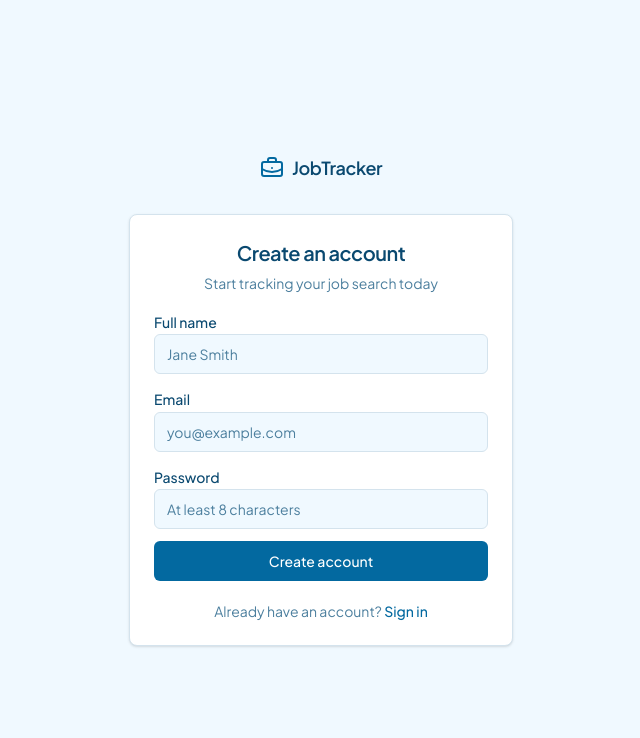
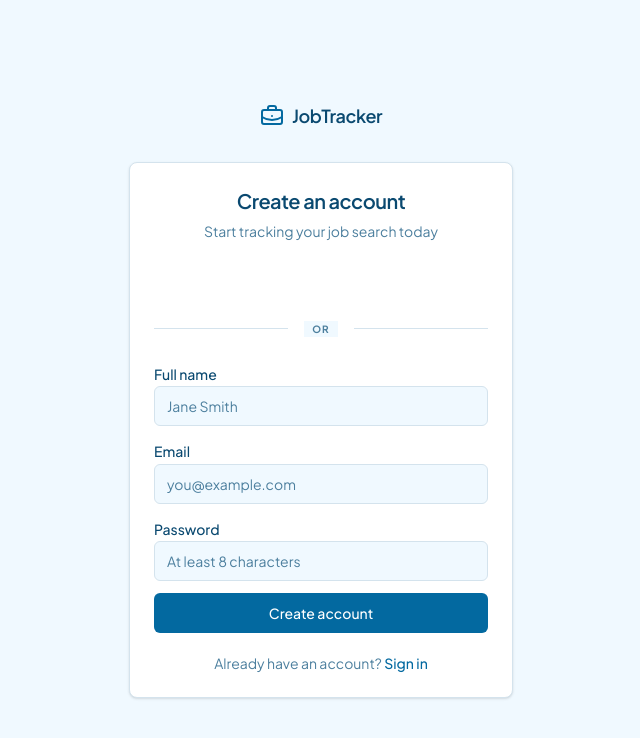
Before and after one commit to piyapathongron-art/jobTracker-frontend, a Next.js app: page /register in a window 1280 px wide. Shown: the top 738 px of the page, without its empty margins (319-959 px from the left). Built offline with nearby package versions, Linux system fonts and the light colour scheme; no server answers.

Commit message:
feat: integrate Google OAuth for user registration and login pages

```diff
--- a/app/layout.tsx
+++ b/app/layout.tsx
@@ -1,5 +1,6 @@
 import type { Metadata } from "next";
 import { Plus_Jakarta_Sans } from "next/font/google";
+import { GoogleOAuthProvider } from "@react-oauth/google";
 import "./globals.css";
 
 const jakarta = Plus_Jakarta_Sans({
@@ -21,7 +22,11 @@ export default function RootLayout({
 }>) {
   return (
     <html lang="en" className={`${jakarta.variable} h-full antialiased`}>
-      <body className="min-h-full flex flex-col">{children}</body>
+      <body className="min-h-full flex flex-col">
+        <GoogleOAuthProvider clientId={process.env.NEXT_PUBLIC_GOOGLE_CLIENT_ID || ""}>
+          {children}
+        </GoogleOAuthProvider>
+      </body>
     </html>
   );
 }
--- a/app/login/page.tsx
+++ b/app/login/page.tsx
@@ -16,6 +16,7 @@ import { Input } from "@/components/ui/input";
 import { Label } from "@/components/ui/label";
 import { Button } from "@/components/ui/button";
 import { BriefcaseBusiness, Loader2 } from "lucide-react";
+import { GoogleLogin } from "@react-oauth/google";
 import { api } from "@/lib/axios";
 import { useAuthStore } from "@/store/useAuthStore";
 import type { AuthUser } from "@/lib/types";
@@ -37,6 +38,25 @@ export default function LoginPage() {
   const [password, setPassword] = useState("");
   const [error, setError] = useState("");
   const [loading, setLoading] = useState(false);
+
+  async function handleGoogleSuccess(credentialResponse: any) {
+    setError("");
+    setLoading(true);
+    try {
+      const { data } = await api.post<LoginResponse>("/api/auth/google", {
+        token: credentialResponse.credential,
+      });
+      setAuth(data.token, data.user);
+      router.push("/dashboard");
+    } catch (err) {
+      if (axios.isAxiosError(err)) {
+        setError(err.response?.data?.error ?? "Google sign in failed.");
+      } else {
+        setError("Google sign in failed.");
+      }
+      setLoading(false);
+    }
+  }
 
   async function handleSubmit(e: React.FormEvent) {
     e.preventDefault();
@@ -84,6 +104,27 @@ export default function LoginPage() {
               </p>
             )}
 
+            <div className="flex flex-col items-center justify-center space-y-4">
+              <div className="w-full">
+                <GoogleLogin
+                  onSuccess={handleGoogleSuccess}
+                  onError={() => setError("Google sign in failed.")}
+                  useOneTap
+                  theme="outline"
+                  shape="rectangular"
+                  width="336"
+                />
+              </div>
+
+              <div className="relative w-full flex items-center gap-4 py-2">
+                <div className="h-px bg-border flex-1" />
+                <span className="text-[10px] uppercase font-bold text-muted-foreground tracking-widest bg-background px-2">
+                  OR
+                </span>
+                <div className="h-px bg-border flex-1" />
+              </div>
+            </div>
+
             <form onSubmit={handleSubmit} className="space-y-3">
               <div className="space-y-1.5">
                 <Label htmlFor="email">Email</Label>
--- a/app/register/page.tsx
+++ b/app/register/page.tsx
@@ -16,6 +16,7 @@ import { Input } from "@/components/ui/input";
 import { Label } from "@/components/ui/label";
 import { Button } from "@/components/ui/button";
 import { BriefcaseBusiness, Loader2 } from "lucide-react";
+import { GoogleLogin } from "@react-oauth/google";
 import { api } from "@/lib/axios";
 import { useAuthStore } from "@/store/useAuthStore";
 import type { AuthUser } from "@/lib/types";
@@ -39,6 +40,25 @@ export default function RegisterPage() {
   const [password, setPassword] = useState("");
   const [error, setError] = useState("");
   const [loading, setLoading] = useState(false);
+
+  async function handleGoogleSuccess(credentialResponse: any) {
+    setError("");
+    setLoading(true);
+    try {
+      const { data } = await api.post<RegisterResponse>("/api/auth/google", {
+        token: credentialResponse.credential,
+      });
+      setAuth(data.token, data.user);
+      router.push("/dashboard");
+    } catch (err) {
+      if (axios.isAxiosError(err)) {
+        setError(err.response?.data?.error ?? "Google sign up failed.");
+      } else {
+        setError("Google sign up failed.");
+      }
+      setLoading(false);
+    }
+  }
 
   async function handleSubmit(e: React.FormEvent) {
     e.preventDefault();
@@ -85,6 +105,27 @@ export default function RegisterPage() {
                 {error}
               </p>
             )}
+
+            <div className="flex flex-col items-center justify-center space-y-4">
+              <div className="w-full">
+                <GoogleLogin
+                  onSuccess={handleGoogleSuccess}
+                  onError={() => setError("Google sign up failed.")}
+                  useOneTap
+                  theme="outline"
+                  shape="rectangular"
+                  width="336"
+                />
+              </div>
+
+              <div className="relative w-full flex items-center gap-4 py-2">
+                <div className="h-px bg-border flex-1" />
+                <span className="text-[10px] uppercase font-bold text-muted-foreground tracking-widest bg-background px-2">
+                  OR
+                </span>
+                <div className="h-px bg-border flex-1" />
+              </div>
+            </div>
 
             <form onSubmit={handleSubmit} className="space-y-3">
               <div className="space-y-1.5">
--- a/package.json
+++ b/package.json
@@ -21,6 +21,7 @@
     "@radix-ui/react-select": "^2.2.6",
     "@radix-ui/react-slot": "^1.2.4",
     "@radix-ui/react-tabs": "^1.1.13",
+    "@react-oauth/google": "^0.13.5",
     "axios": "^1.16.1",
     "class-variance-authority": "^0.7.1",
     "clsx": "^2.1.1",
```
Also changed, not shown: 1 other file (tests, documents, lock files or other folders).
